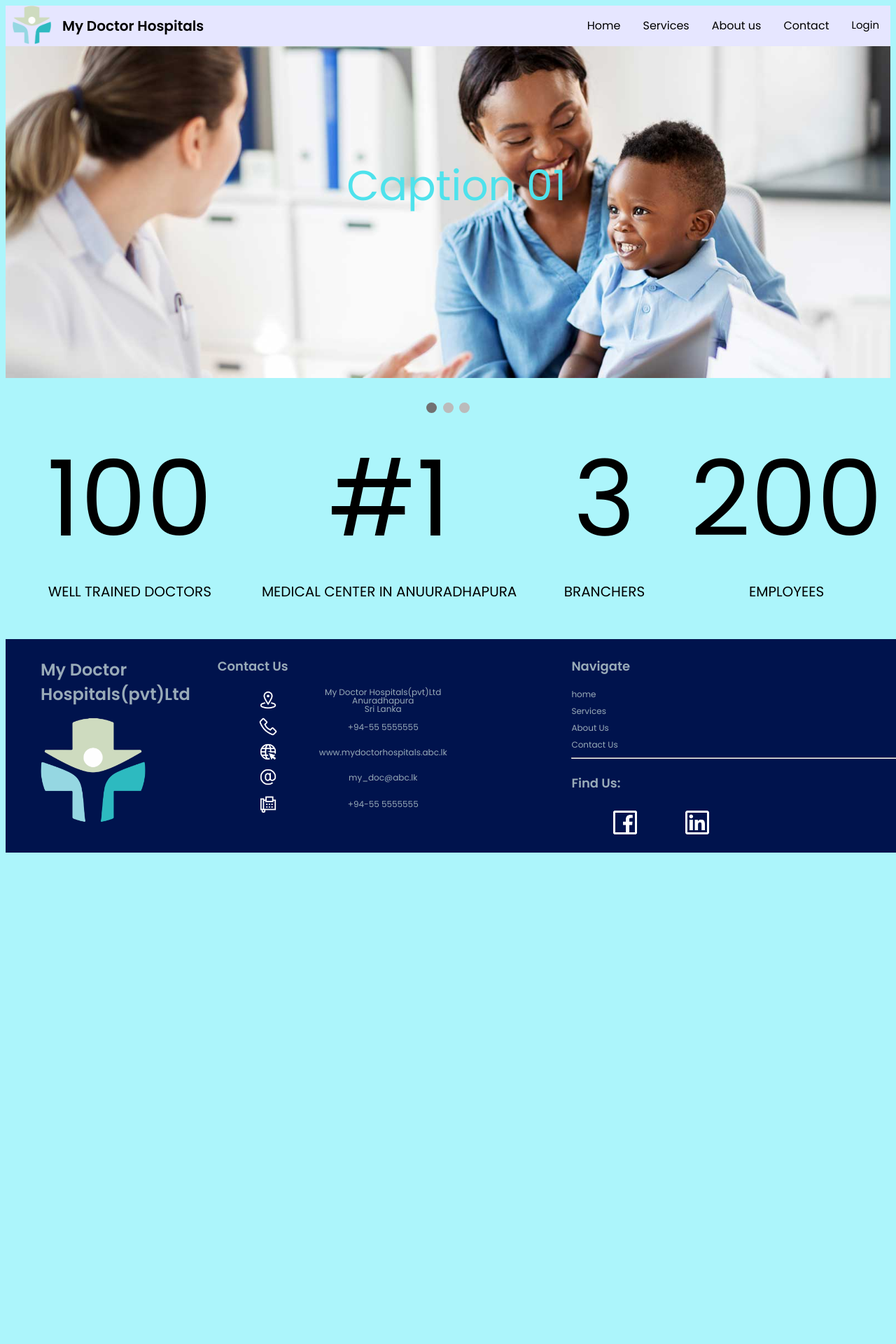
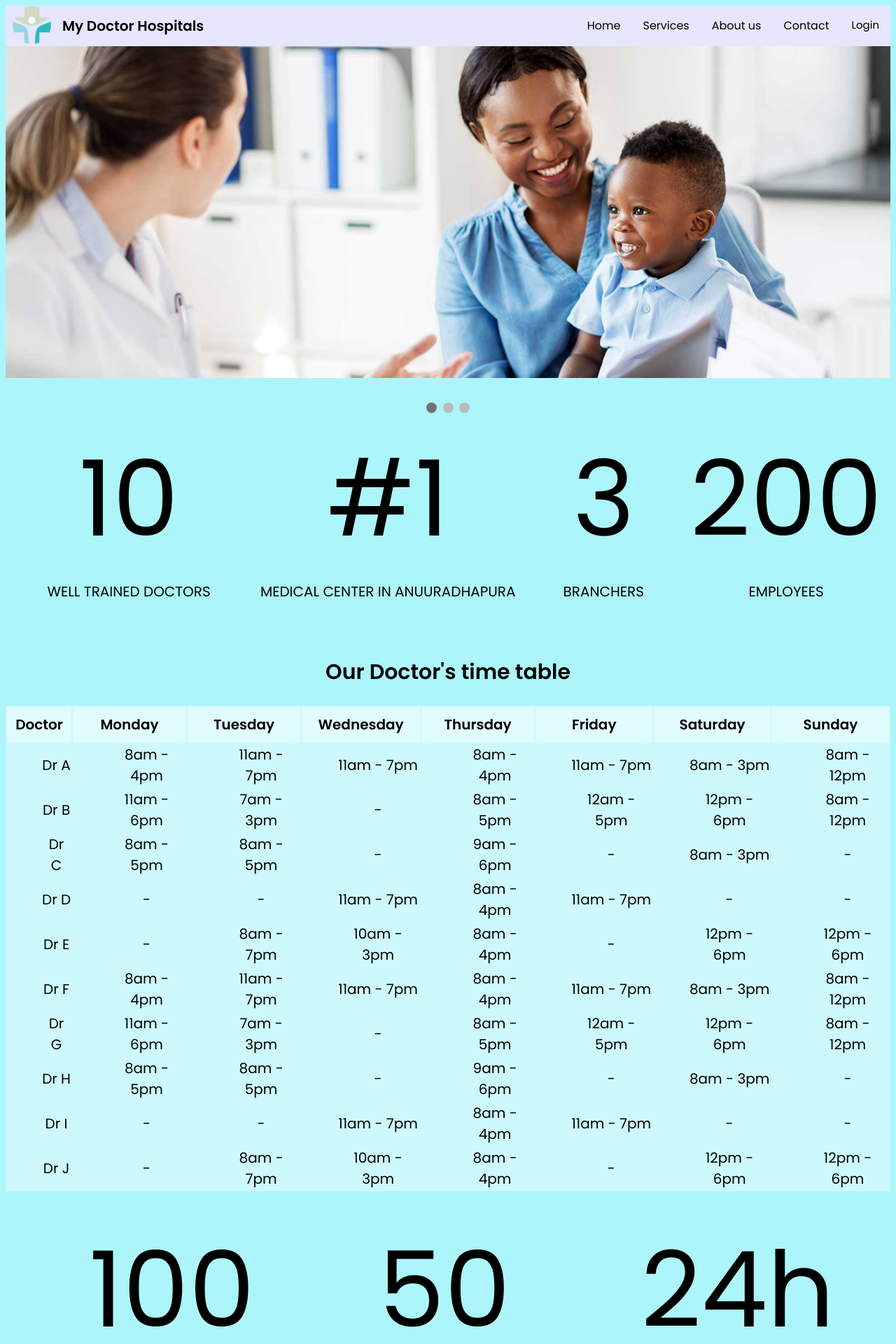
Before and after one commit to RDR1997/WebDesignMiniProject, a PHP site: page / in a window 1280 px wide; the page is wider, and only the part inside the window is pictured. Shown: the top 1920 px of that part at 70% size. Before the commit the page ends 1218 px from the top of that part, so only its background shows below. Run offline with PHP 8.4, Linux system fonts and the light colour scheme.

Commit message:
home page updated

```diff
--- a/index.php
+++ b/index.php
@@ -7,20 +7,9 @@
 
 	</head>
 	<body style="background-color:#acf5fb">
-		<!-- Header------------------------------------------------------------------------------------------------------------------------------------------------- -->
-
 
 			<!-- navigation bar------------------------------------------------------------------------------------------------------------------------------------- -->
 			<ul>
-
-				<!--<li class="login_dropdown"><!--when mouse point put on Login aren on Nav.bar it will drop down more options
-					<button class="dropbtn">Login</button>
-					<div class="login_dropdown-content">
-						<a href="#">Login as Admin</a>
-						<a href="#">Login as Doctor</a>
-						<a href="#">Login as Penitent</a>
-					</div>
-				</li>-->
 				<img src="img/logo.png"alt="logo"style="width:55px;height:55px; padding-left: 10px;"align="left";>
 				<li class="logo">My Doctor Hospitals
 
@@ -37,7 +26,7 @@
 				<li class="nav"><a href="contact.php">Contact</a></li>
 				<li class="nav"><a href="about_us.html">About us</a></li>
 				<li class="nav"><a href="services.php">Services</a></li>
-				<li class="nav"><a href="index.html">Home</a></li>
+				<li class="nav"><a href="index.php">Home</a></li>
 			</ul>
 
 
@@ -67,12 +56,14 @@
 				<span class="dot"></span>
 				<span class="dot"></span>
 
-			<!--javascript------------------------------------------------------------------------------------------------------------------------------------------------>
+			<!--javascript------------------------------------>
 			<script src="js/homejs.js"></script>
+			<!-- slideshow end--------------------------------------------------------------------------------------------------------------------------------------------->
 
+			<!-- table1---------------------------------------------------------------------------------------------------------------------------------------------------->
 			<table  align="center"width=100%;>
 				<tr style="font-size:150px;">
-					<td>100</td>
+					<td>10</td>
 					<td>#1</td>
 					<td>3</td>
 					<td>200</td>
@@ -85,23 +76,162 @@
 				</tr>
 
 			</table>
+			<!-- table1 end------------------------------------------------------------------------------------------------------------------------------------------------->
 			<br><br>
 
+			<!--timetable------------------------------------------------------------------------------------------------------------------------------------------------ -->
 
+					<table style="height:500px;width:100%;font-size:20px;background-color:rgba(255, 255, 255, .4);text-align:center";>
+						 <caption><h2>Our Doctor's time table</h2></caption>
+							<tr style="background-color:rgba(255, 255, 255, .4);height:50px">
+								<th>Doctor</th>
+								<th>Monday</th>
+								<th>Tuesday</th>
+								<th>Wednesday</th>
+								<th>Thursday</th>
+								<th>Friday</th>
+								<th>Saturday</th>
+								<th>Sunday</th>
+							</tr>
+							<tr>
+								<td>Dr A</td>
+								<td>8am - 4pm</td>
+								<td>11am - 7pm</td>
+								<td>11am - 7pm</td>
+								<td>8am - 4pm</td>
+								<td>11am - 7pm</td>
+								<td>8am - 3pm</td>
+								<td>8am - 12pm</td>
+							</tr>
+							<tr>
+								<td>Dr B</td>
+								<td>11am - 6pm</td>
+								<td>7am - 3pm</td>
+								<td>-</td>
+								<td>8am - 5pm</td>
+								<td>12am - 5pm</td>
+								<td>12pm - 6pm</td>
+								<td>8am - 12pm</td>
+							</tr>
+							<tr>
+								<td>Dr C</td>
+								<td>8am - 5pm</td>
+								<td>8am - 5pm</td>
+								<td>-</td>
+								<td>9am - 6pm</td>
+								<td>-</td>
+								<td>8am - 3pm</td>
+								<td>-</td>
+							</tr>
+							<tr>
+								<td>Dr D</td>
+								<td>-</td>
+								<td>-</td>
+								<td>11am - 7pm</td>
+								<td>8am - 4pm</td>
+								<td>11am - 7pm</td>
+								<td>-</td>
+								<td>-</td>
+							</tr>
+							<tr>
+								<td>Dr E</td>
+								<td>-</td>
+								<td>8am - 7pm</td>
+								<td>10am - 3pm</td>
+								<td>8am - 4pm</td>
+								<td>-</td>
+								<td>12pm - 6pm</td>
+								<td>12pm - 6pm</td>
+							</tr>
+								<td>Dr F</td>
+								<td>8am - 4pm</td>
+								<td>11am - 7pm</td>
+								<td>11am - 7pm</td>
+								<td>8am - 4pm</td>
+								<td>11am - 7pm</td>
+								<td>8am - 3pm</td>
+								<td>8am - 12pm</td>
+							</tr>
+							<tr>
+								<td>Dr G</td>
+								<td>11am - 6pm</td>
+								<td>7am - 3pm</td>
+								<td>-</td>
+								<td>8am - 5pm</td>
+								<td>12am - 5pm</td>
+								<td>12pm - 6pm</td>
+								<td>8am - 12pm</td>
+							</tr>
+							<tr>
+								<td>Dr H</td>
+								<td>8am - 5pm</td>
+								<td>8am - 5pm</td>
+								<td>-</td>
+								<td>9am - 6pm</td>
+								<td>-</td>
+								<td>8am - 3pm</td>
+								<td>-</td>
+							</tr>
+							<tr>
+								<td>Dr I</td>
+								<td>-</td>
+								<td>-</td>
+								<td>11am - 7pm</td>
+								<td>8am - 4pm</td>
+								<td>11am - 7pm</td>
+								<td>-</td>
+								<td>-</td>
+							</tr>
+							<tr>
+								<td>Dr J</td>
+								<td>-</td>
+								<td>8am - 7pm</td>
+								<td>10am - 3pm</td>
+								<td>8am - 4pm</td>
+								<td>-</td>
+								<td>12pm - 6pm</td>
+								<td>12pm - 6pm</td>
+							</tr>
+						</table>
+			<!--timetable end--------------------------------------------------------------------------------------------------------------------------------------------- -->
 
+			<br>
 
+			<!-- table2---------------------------------------------------------------------------------------------------------------------------------------------------->
+			<table  align="center"width=100%";>
+				<tr style="font-size:150px;">
+					<td>100</td>
+					<td>50</td>
+					<td>24h</td>
 
+				</tr>
+				<tr style="font-size:20px";>
+					<td>COCHLEAR IMPLANTS</td>
+					<td>IVF BABIES</td>
+					<td>ACTIVE AMBULANCE SERVICE</td>
 
+				</tr>
 
+			</table>
+			<!-- table2 end-------------------------------------------------------------------------------------------------------------------------------------------------->
 
+			<br>
 
+			<!--Doc's quoet------------------------------------------------------------------------------------------------------------------------------------------------ -->
+			<div class="docsays">
+				<img src="img/index2.png"style="width:100%;height:100%">
 
+				<div class="textplace"style="text-align:left;">
+					<p style="font-size:45px;line-height:1.2;">Every Mind Matters<br>
+					<font style="font-size:120px">DO NOT</font>
+					<font style="font-size:40px"><br>stay glued to the news<br></font></p>
+					<p style="font-size:20px;">Try to limit the time you spend watching, reading
+												or listening<br> to coverage of the outbreak, including on social
+												 media, and <br>think about turning off breaking news alerts on your phone.</p>
 
-
-
-
-
-
+				</div>
+			</div>
+			<!--Doc's quoet end----------------------------------------------------------------------------------------------------------------------------------------------->
 
 			<!-- Footer------------------------------------------------------------------------------------------------------------------------------------------------- -->
 			<footer>
```
